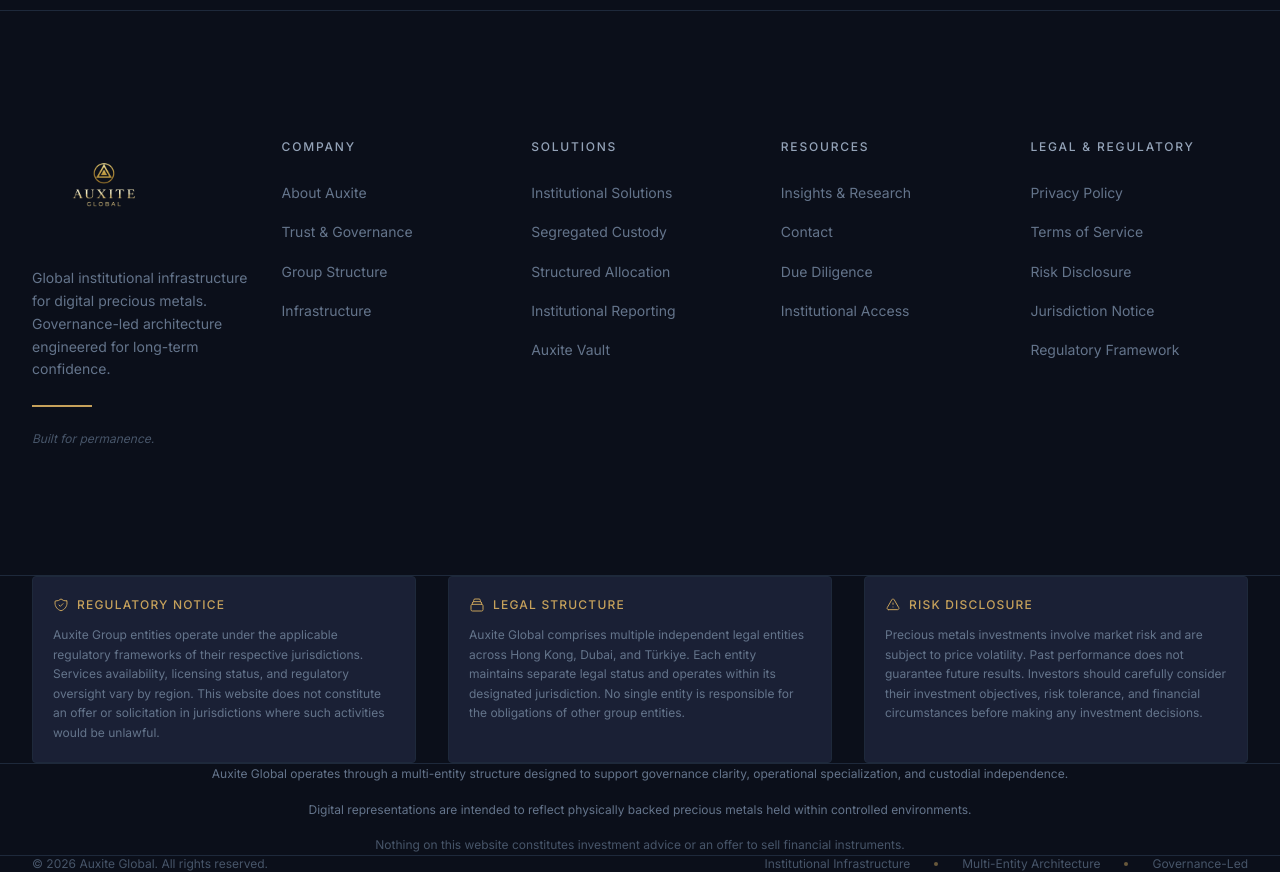
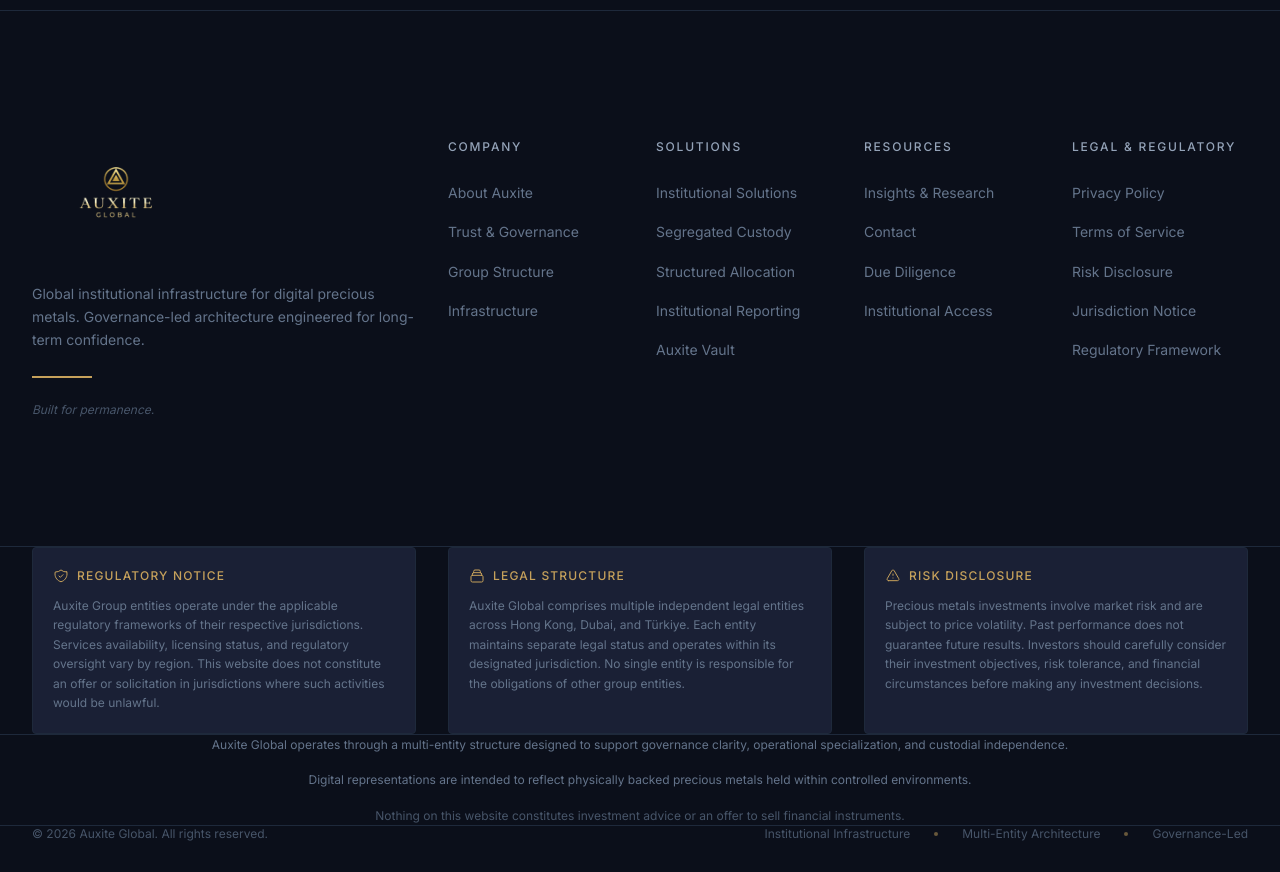
Before and after one commit to temelreiz/auxite-global-website, a Next.js app: page / in a window 1280 px wide. Shown: the part 9800-10672 px from the top of the page. After the commit the page ends 10642 px from the top, so only its background shows below. Built offline with nearby package versions, Linux system fonts and the light colour scheme; a web font is replaced by a local one.

Commit message:
Increase footer logo to 112px, widen brand column

```diff
--- a/src/components/Footer.tsx
+++ b/src/components/Footer.tsx
@@ -45,16 +45,16 @@
     <footer className="bg-midnight border-t border-border">
       {/* Main Footer */}
       <div className="container-institutional section">
-        <div className="grid grid-cols-1 md:grid-cols-2 lg:grid-cols-5 gap-12 lg:gap-8">
+        <div className="grid grid-cols-1 md:grid-cols-2 lg:grid-cols-6 gap-12 lg:gap-8">
           {/* Brand Column */}
-          <div className="lg:col-span-1">
+          <div className="lg:col-span-2">
             <Link href="/" className="inline-block mb-6">
               <Image
                 src="/images/auxite-logo.png"
                 alt="Auxite Global"
                 width={320}
                 height={213}
-                className="h-24 w-auto"
+                className="h-28 w-auto"
               />
             </Link>
 
```
